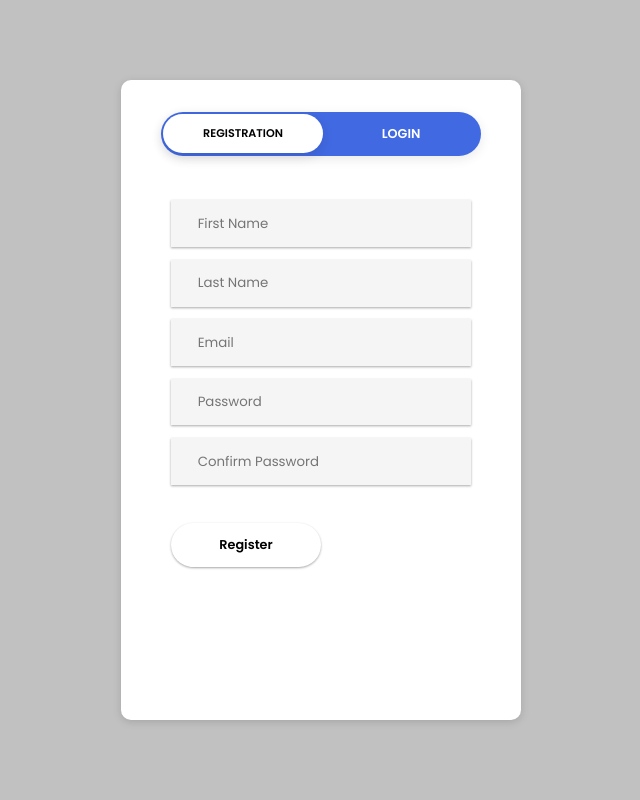
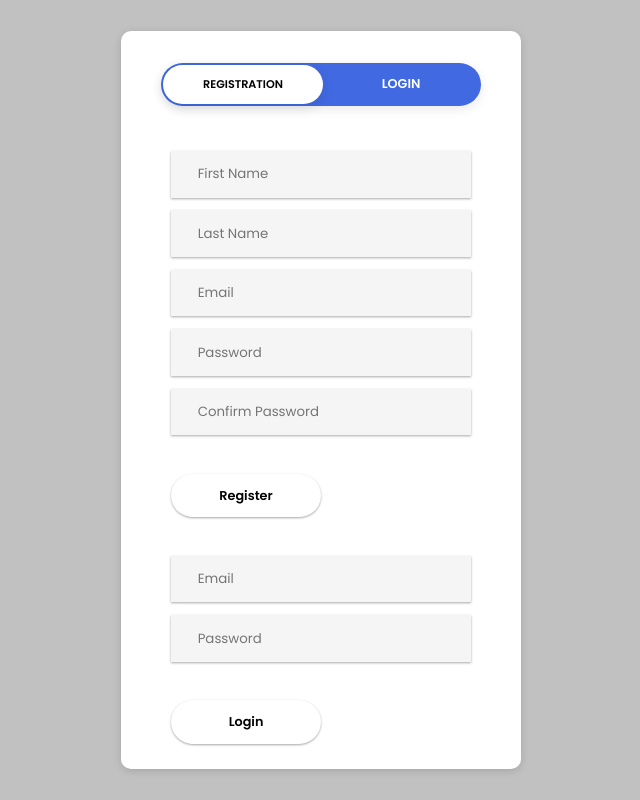
Before and after one commit to arbindhakal7/Toggle-Form, a plain HTML site: page index.html in a window 1280 px wide. Shown: the whole page, without its empty margins (319-959 px from the left). Drawn offline with Linux system fonts and the light colour scheme.

Commit message:
:lipstick: login form created

```diff
--- a/index.html
+++ b/index.html
@@ -16,6 +16,8 @@
                 <button class="moveBtn ">REGISTRATION</button>
             </div>
             <div class="userForm">
+
+                <!--signup form-->
                 <form action="" class="form">
                     <div class="inputGroup">
                         <input type="text" placeholder="First Name" autocomplete="off">
@@ -34,6 +36,17 @@
                     </div>
                     <button type="submit" class="submit">Register</button>
                 </form>
+
+                <!-- loginform -->
+                <form action="" class="form">
+                    <div class="inputGroup">
+                        <input type="text" placeholder="Email" autocomplete="off">
+                    </div>
+                    <div class="inputGroup">
+                        <input type="text" placeholder="Password" autocomplete="off">
+                    </div>
+                    <button type="submit" class="submit">Login</button>
+                </form>
             </div>
         </div>
     </div>
```
